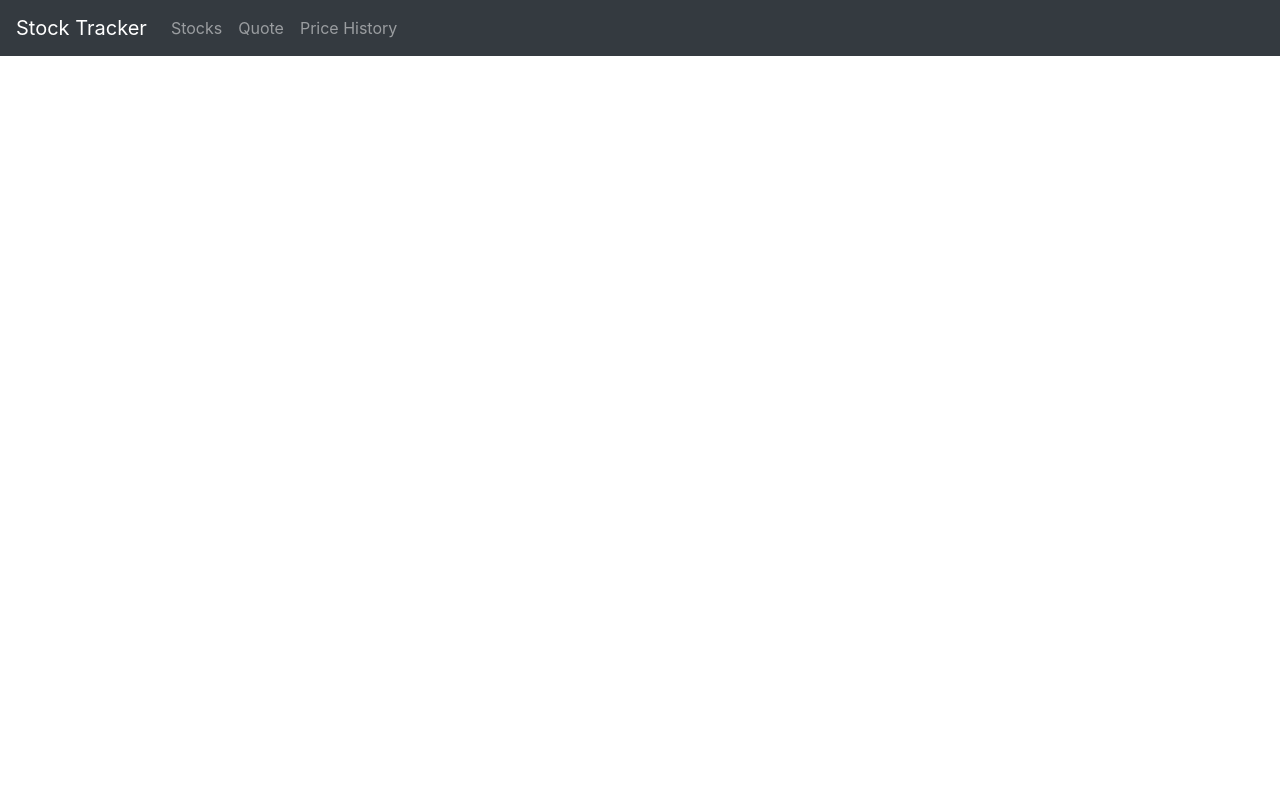
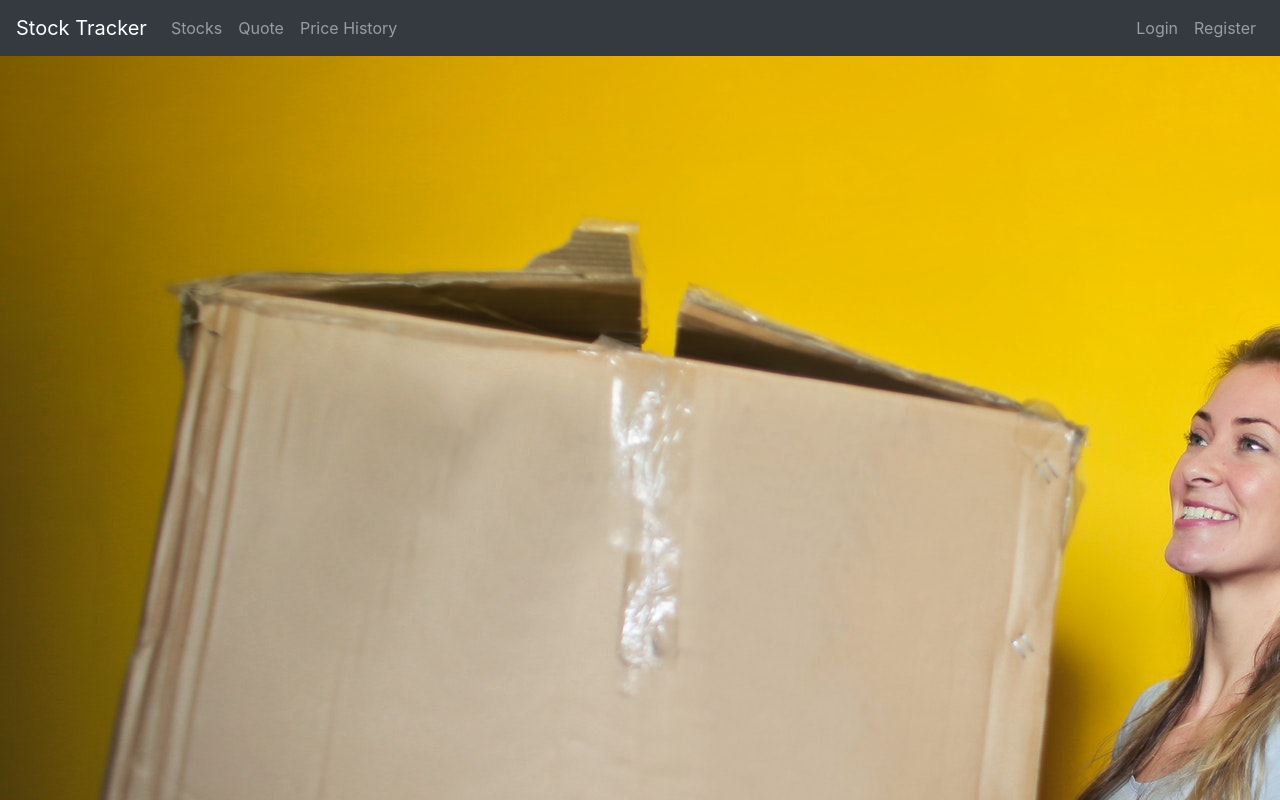
Before and after one commit to hankevin0618/stock-tracker, a React (Create React App) app: page / in a window 1280 px wide. Built offline with nearby package versions, Linux system fonts and the light colour scheme.

Commit message:
navbar_draft

```diff
--- a/src/App.css
+++ b/src/App.css
@@ -1,6 +1,5 @@
 .App {
   text-align: center;
-  background-image: url(".Ks/images/bg_home.jpg");
 }
 
 @media (prefers-reduced-motion: no-preference) {
--- a/src/App.js
+++ b/src/App.js
@@ -1,11 +1,19 @@
-import React from "react";
+import React, { useState } from "react";
 import "./App.css";
 import Header from "./Header.js";
+import bg_home from "./images/bg_home.jpg";
+
+let sectionStyle = {
+  width: "100%",
+  height: "800px",
+  backgroundImage: `url(${bg_home})`,
+};
 
 function App() {
   return (
     <div className="App">
       <Header />
+      <div className="test" style={sectionStyle}></div>
     </div>
   );
 }
--- a/src/Header.js
+++ b/src/Header.js
@@ -9,11 +9,14 @@ export default function Header() {
     <Navbar fixed="top" bg="dark" variant="dark">
       <Navbar.Brand href="/">Stock Tracker</Navbar.Brand>
       <Nav className="mr-auto">
-        <Nav.Link href="#home">Stocks</Nav.Link>
-        <Nav.Link href="#features">Quote</Nav.Link>
-        <Nav.Link href="#pricing">Price History</Nav.Link>
+        <Nav.Link href="/stocks">Stocks</Nav.Link>
+        <Nav.Link href="/quote">Quote</Nav.Link>
+        <Nav.Link href="/price-history">Price History</Nav.Link>
       </Nav>
-      <Form inline>{/* 여기다가 로그인 & 회원가입 버튼 */}</Form>
+      <Nav className="">
+        <Nav.Link href="/stocks">Login</Nav.Link>
+        <Nav.Link href="/quote">Register</Nav.Link>
+      </Nav>
     </Navbar>
   );
 }
```
